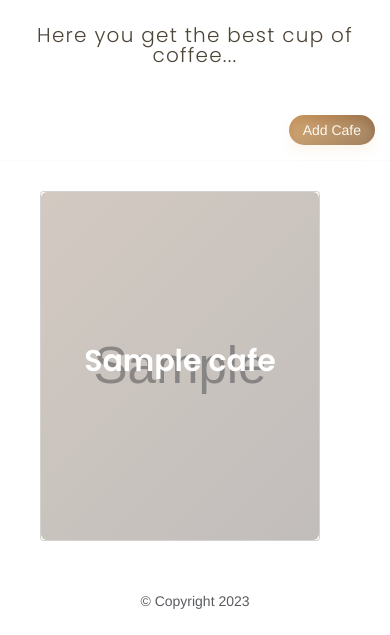
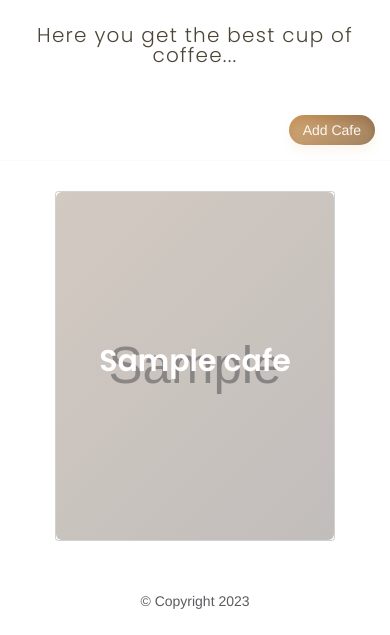
Before and after one commit to Korkova/Cafe_and_Wifi_Website-API-SQL, a Flask app: page / in a window 390 px wide. Shown: the part 209-844 px from the top of the page. Run offline with Flask 2, Linux system fonts and the light colour scheme; tables that the repository leaves empty hold one stand-in row (values such as "Sample post"); grey boxes marked "Sample" are stand-in pictures; some libraries are stand-ins or nearby versions; some web fonts are replaced.

Commit message:
Change code 31

```diff
--- a/static/css/styles.css
+++ b/static/css/styles.css
@@ -374,8 +374,8 @@ h1 {
   font-size: 4rem;
 }
   .row {
-    margin-right: -15px;
-    /* margin-left: -15px; */
+    margin-right: 0px;
+    margin-left: 0px;
 }
 }
 
```
